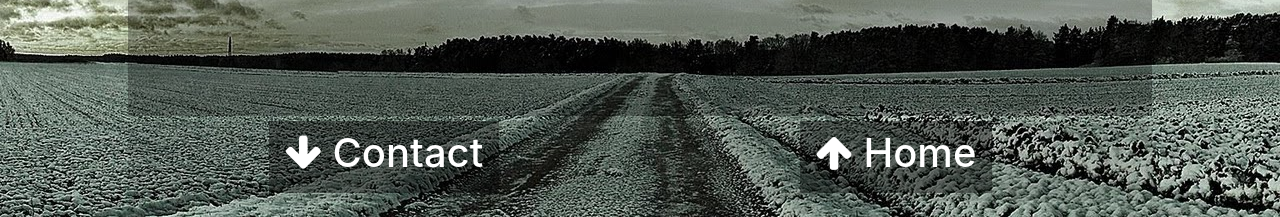
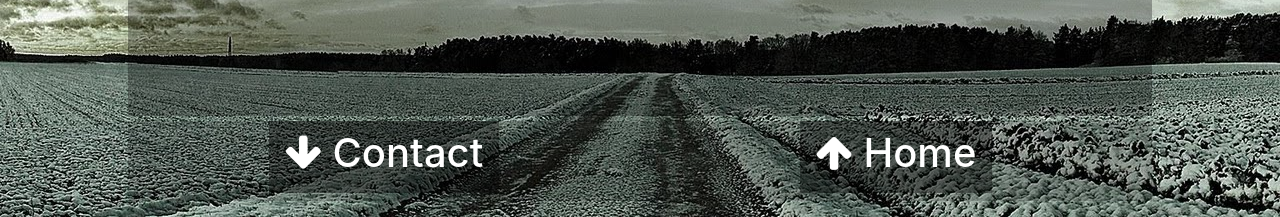
Before and after one commit to traetor/one-page-website, a plain HTML site: page index.html in a window 1280 px wide. Shown: the part 1380-1597 px from the top of the page. Drawn offline with Linux system fonts and the light colour scheme.

Commit message:
edit-css

```diff
--- a/css/core.css
+++ b/css/core.css
@@ -223,7 +223,7 @@ body {
     color: #fff;
     border: none;
     border-radius: 0;
-    background-color: rgba(0, 0, 0, .1);
+    background-color: rgba(0, 0, 0, .2);
     width: 80%;
     height: 10%;
     text-align: center;
```
